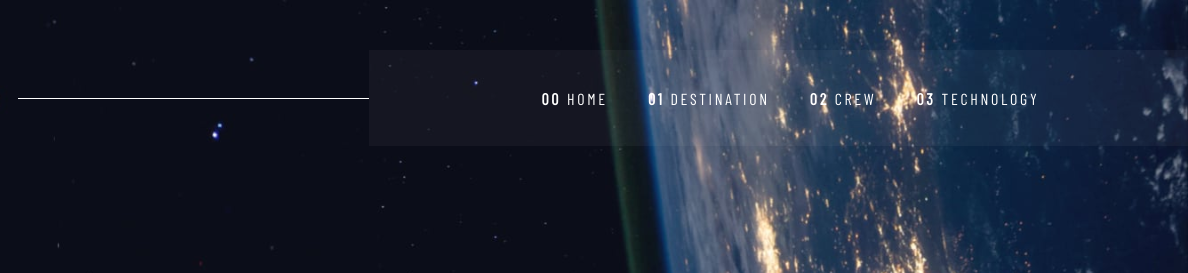
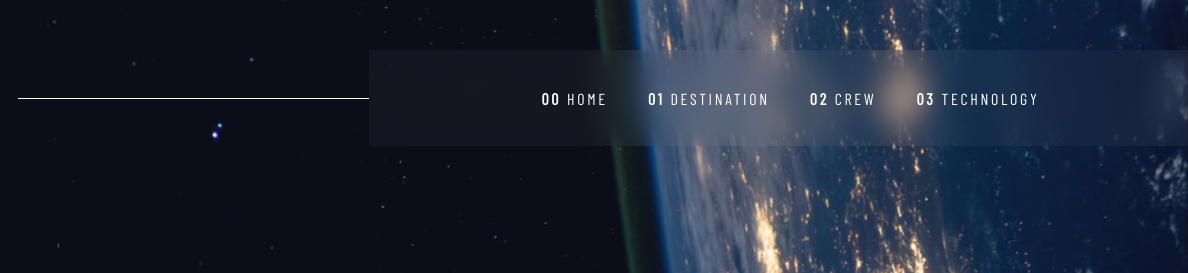
Before and after one commit to Emi2710/Space-Tourism, a plain HTML site: page index.html in a window 1280 px wide. Shown: the top 273 px of the page, 92-1280 px from the left. Drawn offline with nearby package versions, Linux system fonts and the light colour scheme; a web font is replaced by a local one.

Commit message:
changing the sidenav's background

```diff
--- a/css/crew.css
+++ b/css/crew.css
@@ -48,6 +48,7 @@ nav{
     top: 0;
     left: 0;
     backdrop-filter: blur(15px);
+    -webkit-backdrop-filter: blur(15px);
     overflow-x: hidden;
     padding-top: 60px;
     transition: 0.5s;
--- a/css/destination.css
+++ b/css/destination.css
@@ -45,6 +45,7 @@ nav{
     top: 0;
     left: 0;
     backdrop-filter: blur(15px);
+    -webkit-backdrop-filter: blur(15px);
     overflow-x: hidden;
     padding-top: 60px;
     transition: 0.5s;
--- a/css/main.css
+++ b/css/main.css
@@ -46,7 +46,8 @@ nav{
     z-index: 1;
     top: 0;
     left: 0;
-    background: red;
+    backdrop-filter: blur(15px);
+    -webkit-backdrop-filter: blur(15px);
     overflow-x: hidden;
     padding-top: 60px;
     transition: 0.5s;
--- a/css/technology.css
+++ b/css/technology.css
@@ -46,6 +46,7 @@ nav{
     top: 0;
     left: 0;
     backdrop-filter: blur(15px);
+    -webkit-backdrop-filter: blur(15px);
     overflow-x: hidden;
     padding-top: 60px;
     transition: 0.5s;
```
